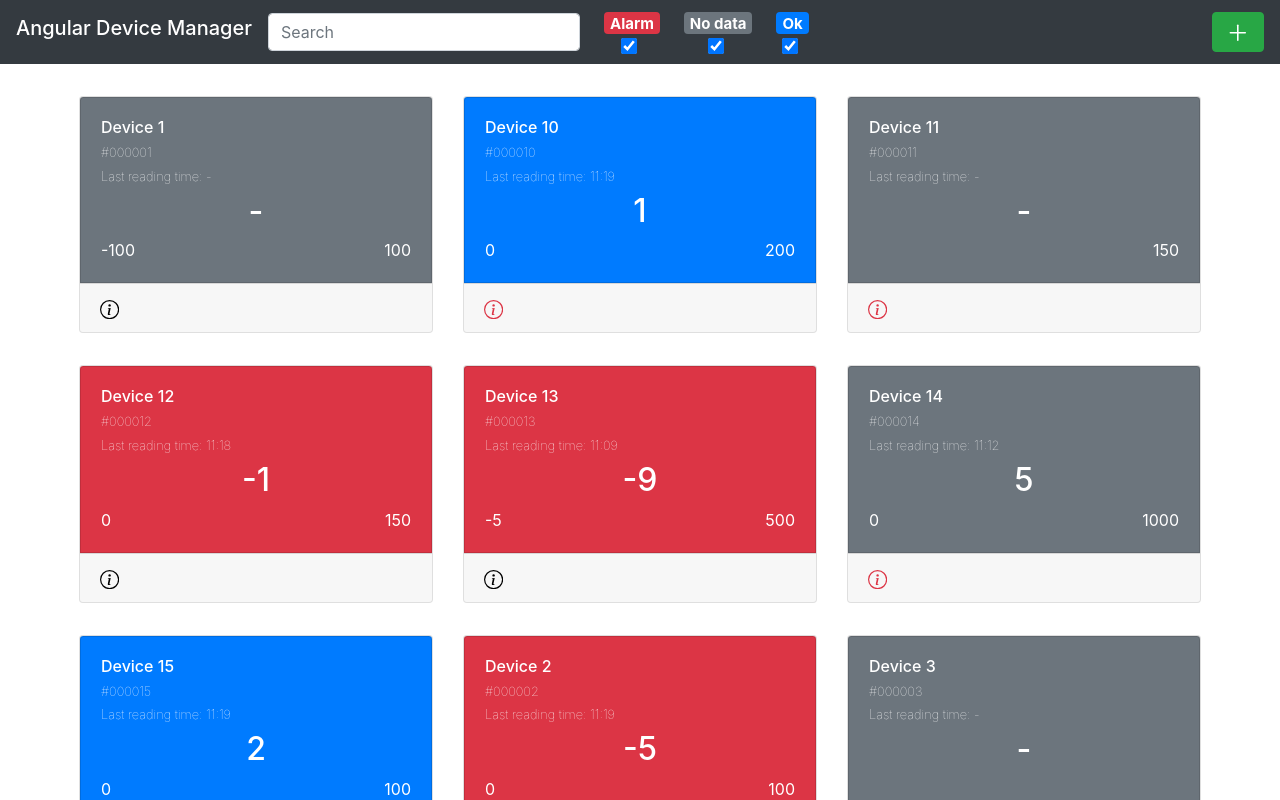
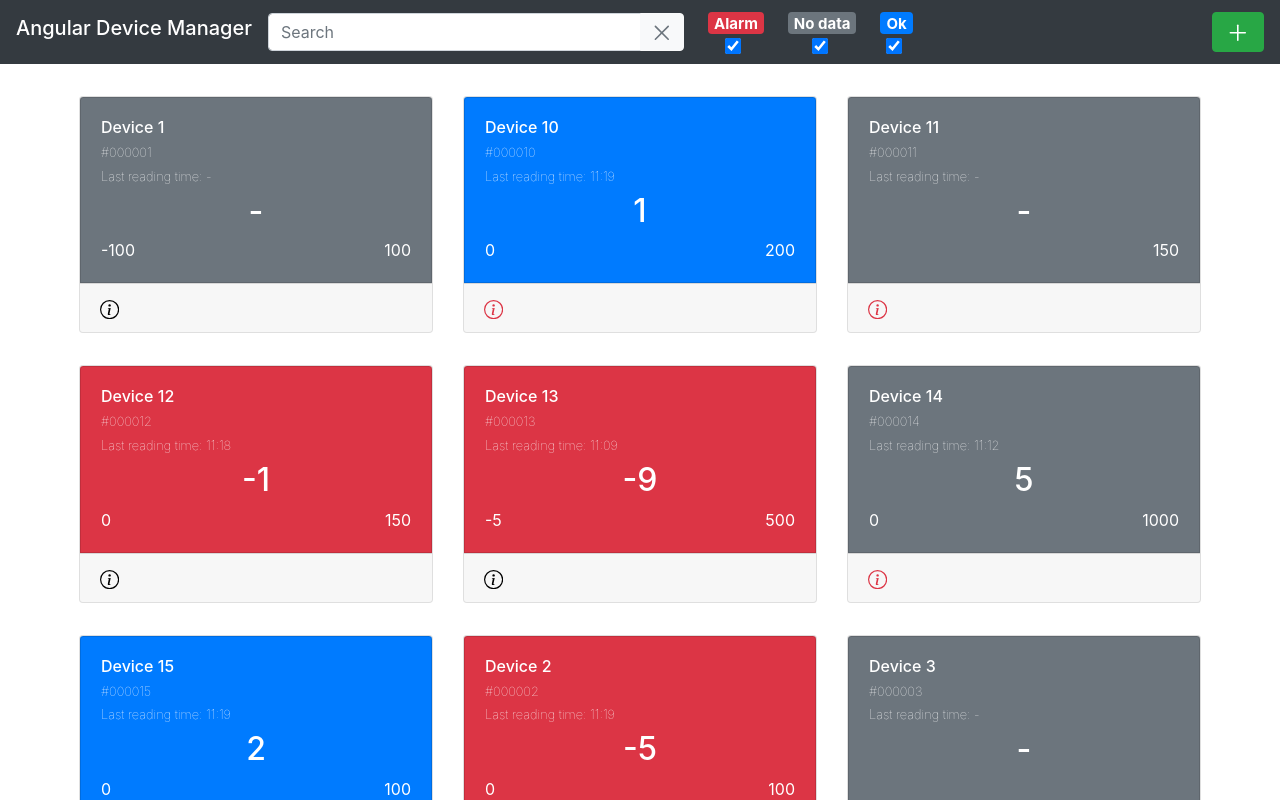
Before and after one commit to lbanozic/angular-device-manager, an Angular app: page / in a window 1280 px wide. Shown: the top 800 px of the page. Built offline with nearby package versions, Linux system fonts and the light colour scheme.

Commit message:
Add resetting autocomplete input and closing autocomplete after clicking on result

```diff
--- a/src/app/device-autocomplete-list/device-autocomplete-list.component.html
+++ b/src/app/device-autocomplete-list/device-autocomplete-list.component.html
@@ -1,7 +1,7 @@
 <div class="list-group">
   <button
     *ngFor="let device of autocompleteDevices"
-    (click)="scrollToDeviceElement(device.devui)"
+    (click)="onAutocompleteResultClick(device.devui)"
     class="list-group-item list-group-item-action"
   >
     <small>{{ device.devui }}</small> - {{ device.name }}
--- a/src/app/device-autocomplete-list/device-autocomplete-list.component.ts
+++ b/src/app/device-autocomplete-list/device-autocomplete-list.component.ts
@@ -1,4 +1,4 @@
-import { Component, OnInit } from '@angular/core';
+import { Component, EventEmitter, OnInit, Output } from '@angular/core';
 import { timer } from 'rxjs';
 import { debounceTime, distinctUntilChanged, tap } from 'rxjs/operators';
 import { Device } from '../device';
@@ -13,6 +13,8 @@ export class DeviceAutocompleteListComponent implements OnInit {
   private devices: Device[];
   autocompleteDevices: Device[];
   private searchTerm = '';
+
+  @Output() autocompleteResultClicked = new EventEmitter();
 
   constructor(private deviceService: DeviceService) {}
 
@@ -41,6 +43,11 @@ export class DeviceAutocompleteListComponent implements OnInit {
       .subscribe();
   }
 
+  onAutocompleteResultClick(deviceElementId: string) {
+    this.scrollToDeviceElement(deviceElementId);
+    this.autocompleteResultClicked.emit();
+  }
+
   scrollToDeviceElement(deviceElementId: string) {
     const deviceElement: HTMLElement = document.getElementById(deviceElementId);
     deviceElement.classList.add('pulse');
--- a/src/app/navbar/navbar.component.css
+++ b/src/app/navbar/navbar.component.css
@@ -1,3 +1,7 @@
 .navbar {
   z-index: 900;
 }
+
+.autocomplete-input-container {
+  width: 26rem;
+}
--- a/src/app/navbar/navbar.component.html
+++ b/src/app/navbar/navbar.component.html
@@ -3,7 +3,7 @@
   <h1 class="navbar-brand">{{ pageTitle }}</h1>
 
   <!-- Device search -->
-  <div class="w-25 mr-4">
+  <div class="mr-4 input-group autocomplete-input-container">
     <input
       class="form-control"
       type="text"
@@ -12,9 +12,20 @@
       (click)="showDeviceAutocomplete()"
       (keyup)="onDeviceSearchInput($event.target.value)"
     />
+    <div class="input-group-append">
+      <button
+        class="btn btn-light px-2 py-0"
+        type="button"
+        (click)="onDeviceSearchInput(''); autocompleteTrigger.value = ''"
+      >
+        <dm-icon-x></dm-icon-x>
+      </button>
+    </div>
   </div>
   <dm-autocomplete [autocompleteTrigger]="autocompleteTrigger">
-    <dm-device-autocomplete-list></dm-device-autocomplete-list>
+    <dm-device-autocomplete-list
+      (autocompleteResultClicked)="onAutocompleteResultClicked()"
+    ></dm-device-autocomplete-list>
   </dm-autocomplete>
 
   <!-- Device filters -->
--- a/src/app/navbar/navbar.component.ts
+++ b/src/app/navbar/navbar.component.ts
@@ -44,4 +44,8 @@ export class NavbarComponent implements OnInit {
   onDeviceSearchInput(searchTerm: string) {
     this.deviceService.deviceSearchTerm$.next(searchTerm);
   }
+
+  onAutocompleteResultClicked() {
+    this.deviceAutocompleteComponent.hide();
+  }
 }
```
